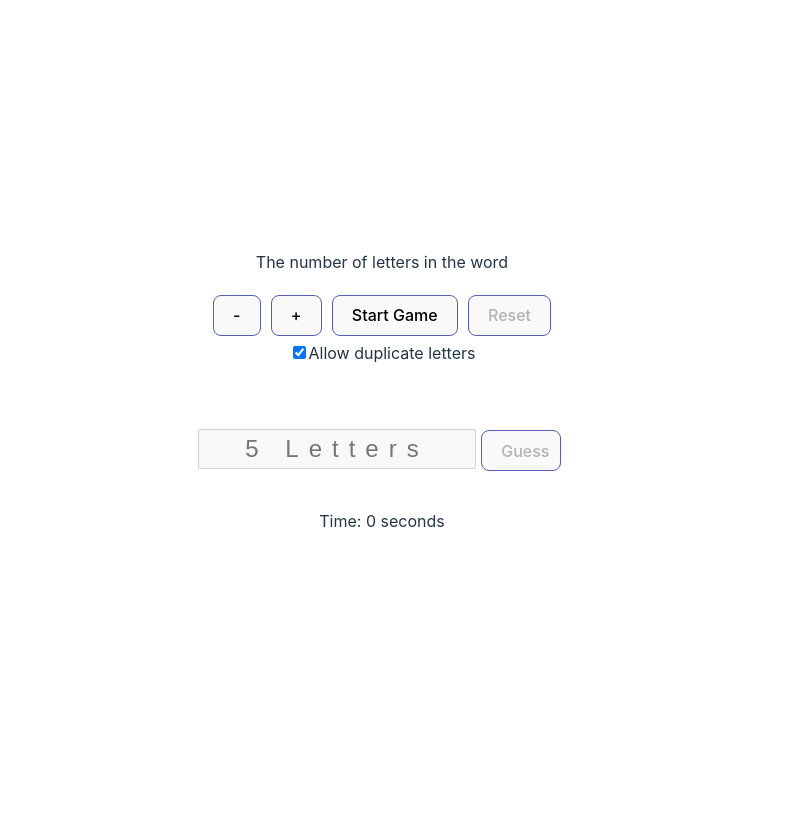
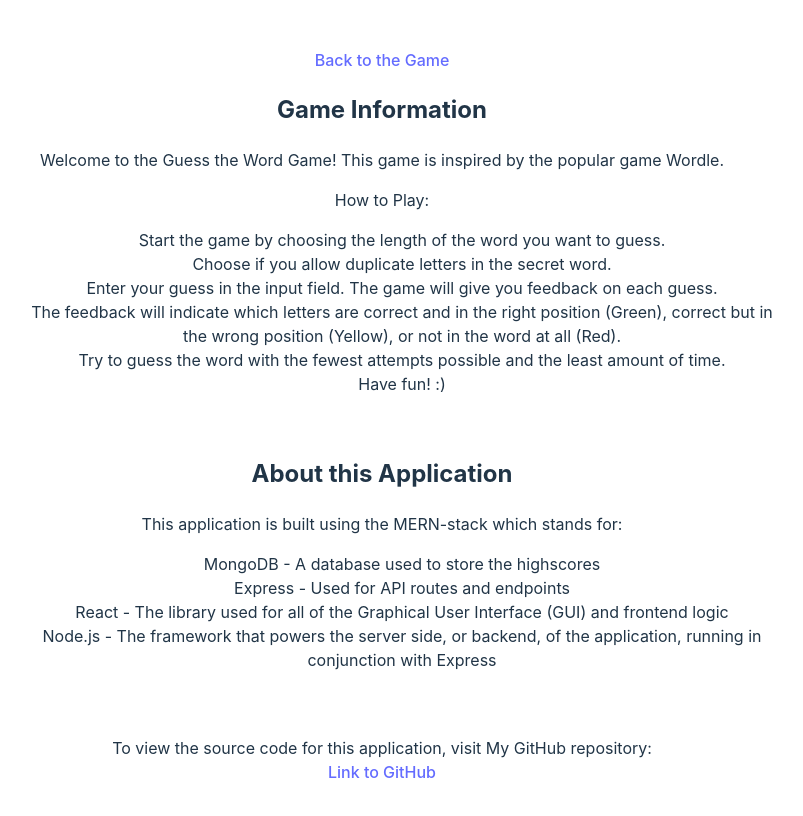
Before and after one commit to rl-86/B7_2_Wordle_game_fullstack, a React (Vite) app in the folder frontend/: page /info in a window 1280 px wide. Shown: the top 816 px of the page, without its empty margins (258-1061 px from the left). Built offline with nearby package versions, Linux system fonts and the light colour scheme.

Commit message:
Added a Info page and a highscores page

```diff
--- a/frontend/src/App.css
+++ b/frontend/src/App.css
@@ -50,6 +50,11 @@ body {
     height: auto;
     width: 80px;
   }
+}
+
+a {
+  padding: 10px;
+  margin: 1em 0.5em;
 }
 
 .modal {
--- a/frontend/src/App.jsx
+++ b/frontend/src/App.jsx
@@ -1,3 +1,4 @@
+import React from 'react';
 import './App.css';
 import { useState, useEffect, useRef } from 'react';
 import GuessInput from './components/GuessInput';
@@ -5,6 +6,7 @@ import Letter from './components/Letter';
 import Modal from './components/Modal';
 import Timer from './components/Timer';
 import WordLength from './components/WordLength';
+import { Link } from 'react-router-dom';
 
 function App() {
   const [isGameActive, setIsGameActive] = useState(false);
@@ -144,6 +146,7 @@ function App() {
 
   return (
     <>
+      <Link to='/info'>Info page</Link>|<Link to='/highscores'>Highscores</Link>
       <h1 className='headline'>Guess the word game! (Wordle)</h1>
       <div>
         <p>The number of letters in the word</p>
--- /dev/null
+++ b/frontend/src/Highscores.css
@@ -0,0 +1,9 @@
+.highscores-table {
+  border-collapse: separate;
+  border-spacing: 0.5rem;
+}
+
+.highscores-table th,
+.highscores-table td {
+  padding: 0.5rem;
+}
--- /dev/null
+++ b/frontend/src/InfoPage.css
@@ -0,0 +1,6 @@
+li {
+  list-style-type: none;
+  margin: 0;
+  padding: 0;
+  overflow: hidden;
+}
--- /dev/null
+++ b/frontend/src/components/Highscores.jsx
@@ -0,0 +1,61 @@
+import React, { useEffect, useState } from 'react';
+import { Link } from 'react-router-dom';
+import '../Highscores.css';
+
+function Highscores() {
+  const [highscores, setHighscores] = useState([]);
+
+  useEffect(() => {
+    const fetchHighscores = async () => {
+      try {
+        const response = await fetch('http://localhost:5080/api/highscores');
+        if (!response.ok) {
+          throw new Error('Network response was not ok');
+        }
+        const data = await response.json();
+        setHighscores(data);
+      } catch (error) {
+        console.error('Error fetching highscores:', error);
+      }
+    };
+
+    fetchHighscores();
+  }, []);
+
+  return (
+    <div>
+      <Link to='/'>Back to the Game</Link>
+      <Link to='http://localhost:5080/highscore'>
+        SSR Version of Highscores
+      </Link>
+      <h1>Highscores</h1>
+      <div>
+        <table className='highscores-table'>
+          <thead>
+            <tr>
+              <th>#</th>
+              <th>Name</th>
+              <th>Guesses</th>
+              <th>Letters</th>
+              <th>Word</th>
+              <th>Time</th>
+            </tr>
+          </thead>
+          <tbody>
+            {highscores.map((score, index) => (
+              <tr key={index}>
+                <td>{index + 1}</td>
+                <td>{score.name}</td>
+                <td>{score.guesses}</td>
+                <td>{score.letters}</td>
+                <td>{score.word.toUpperCase()}</td>
+                <td>{score.time.toFixed(1)}s</td>
+              </tr>
+            ))}
+          </tbody>
+        </table>
+      </div>
+    </div>
+  );
+}
+export default Highscores;
--- /dev/null
+++ b/frontend/src/components/InfoPage.jsx
@@ -0,0 +1,69 @@
+import React from 'react';
+import { Link } from 'react-router-dom';
+import '../InfoPage.css';
+
+function Info() {
+  return (
+    <>
+      <div>
+        <Link to='/'>Back to the Game</Link>
+        <h2>Game Information</h2>
+        <p>
+          Welcome to the Guess the Word Game! This game is inspired by the
+          popular game Wordle.
+        </p>
+        <p>How to Play:</p>
+        <ul>
+          <li>
+            Start the game by choosing the length of the word you want to guess.
+          </li>
+          <li>Choose if you allow duplicate letters in the secret word.</li>
+          <li>
+            Enter your guess in the input field. The game will give you feedback
+            on each guess.
+          </li>
+          <li>
+            The feedback will indicate which letters are correct and in the
+            right position (Green), correct but in the wrong position (Yellow),
+            or not in the word at all (Red).
+          </li>
+          <li>
+            Try to guess the word with the fewest attempts possible and the
+            least amount of time.
+          </li>
+          <li>Have fun! :)</li>
+        </ul>
+      </div>
+      <div>
+        <br />
+        <h2>About this Application</h2>
+        <p>This application is built using the MERN-stack which stands for:</p>
+        <ul>
+          <li>MongoDB - A database used to store the highscores</li>
+          <li>Express - Used for API routes and endpoints</li>
+          <li>
+            React - The library used for all of the Graphical User Interface
+            (GUI) and frontend logic
+          </li>
+          <li>
+            Node.js - The framework that powers the server side, or backend, of
+            the application, running in conjunction with Express
+          </li>
+        </ul>
+      </div>
+      <br />
+      <br />
+      <div>
+        To view the source code for this application, visit My GitHub
+        repository:
+        <div>
+          <Link to='https://github.com/rl-86/B7_2_Wordle_game_fullstack'>
+            Link to GitHub
+          </Link>
+        </div>
+      </div>
+    </>
+  );
+}
+
+export default Info;
--- a/frontend/src/main.jsx
+++ b/frontend/src/main.jsx
@@ -1,10 +1,20 @@
 import React from 'react';
 import ReactDOM from 'react-dom/client';
+import { BrowserRouter as Router, Routes, Route } from 'react-router-dom';
 import App from './App.jsx';
+import InfoPage from './components/InfoPage';
+import Highscores from './components/Highscores';
 import './index.css';
 
-ReactDOM.createRoot(document.getElementById('root')).render(
+const root = ReactDOM.createRoot(document.getElementById('root'));
+root.render(
   <React.StrictMode>
-    <App />
+    <Router>
+      <Routes>
+        <Route path='/' element={<App />} />
+        <Route path='/info' element={<InfoPage />} />
+        <Route path='/highscores' element={<Highscores />} />
+      </Routes>
+    </Router>
   </React.StrictMode>
 );
```
